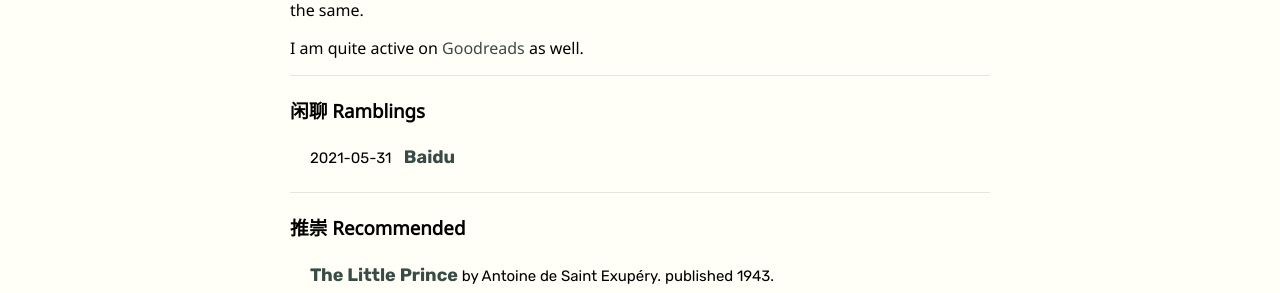
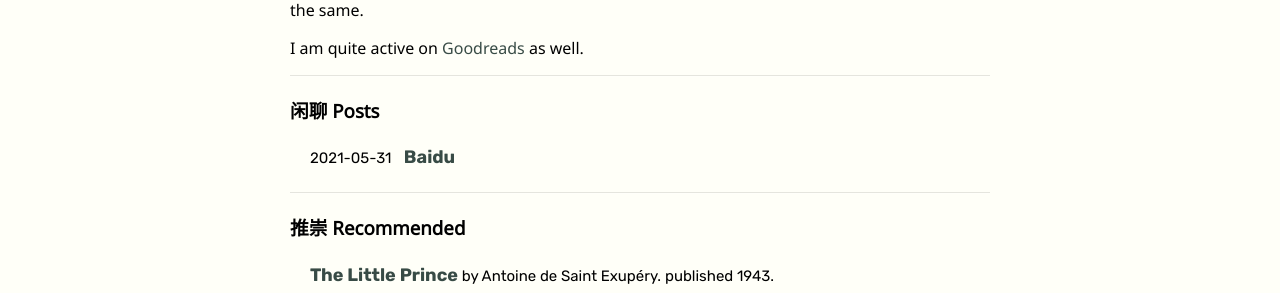
Before and after one commit to YiPianYe/ankitsultana, a Jekyll site: the page built from post.md, in a window 1280 px wide. Shown: the part 288-581 px from the top of the page. Built offline with Jekyll 4.4.1, drawn with Linux system fonts in a browser that asks for light colours; our own code applies the rules of GitHub Pages for plain Markdown files.

Commit message:
Update post.md

```diff
--- a/post.md
+++ b/post.md
@@ -16,7 +16,7 @@ as well.
 
 ---
 
-### 闲聊 Ramblings
+### 闲聊 Posts
 
 <ul class="related-posts">
 
```
